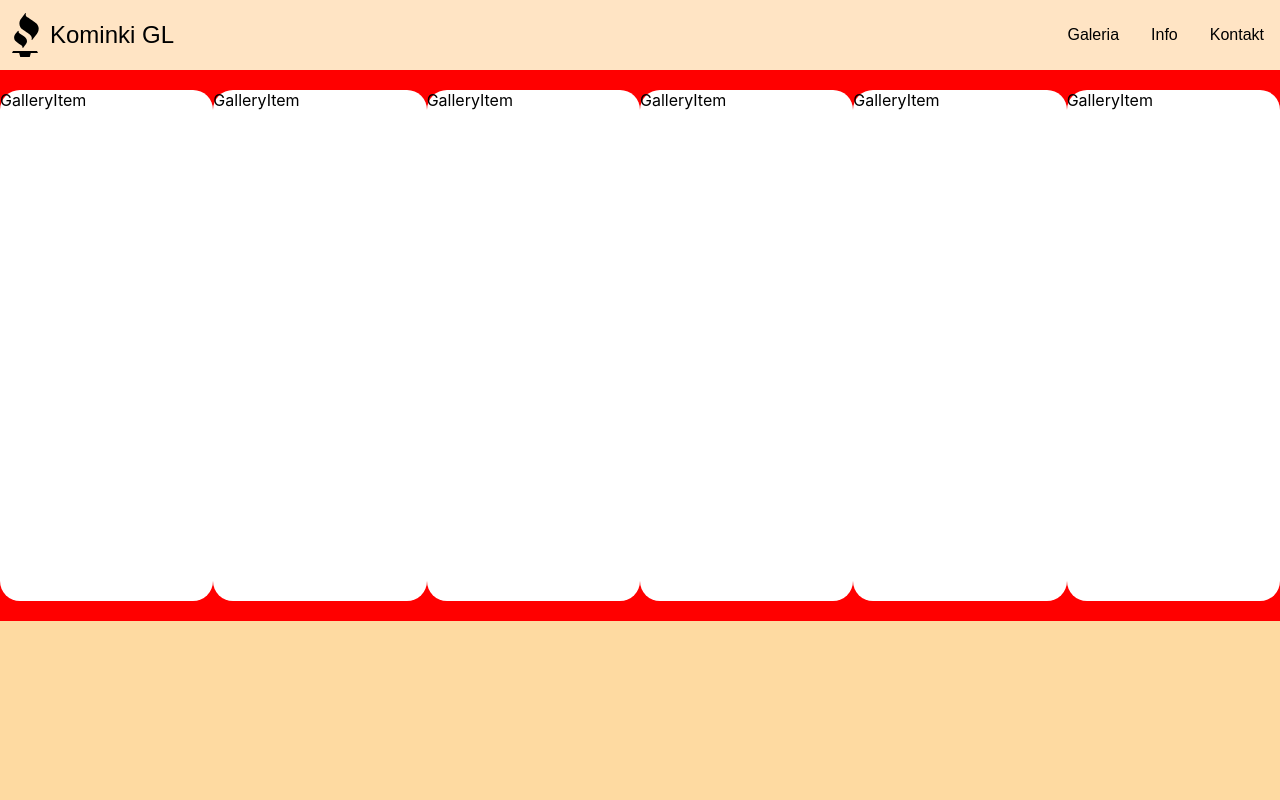
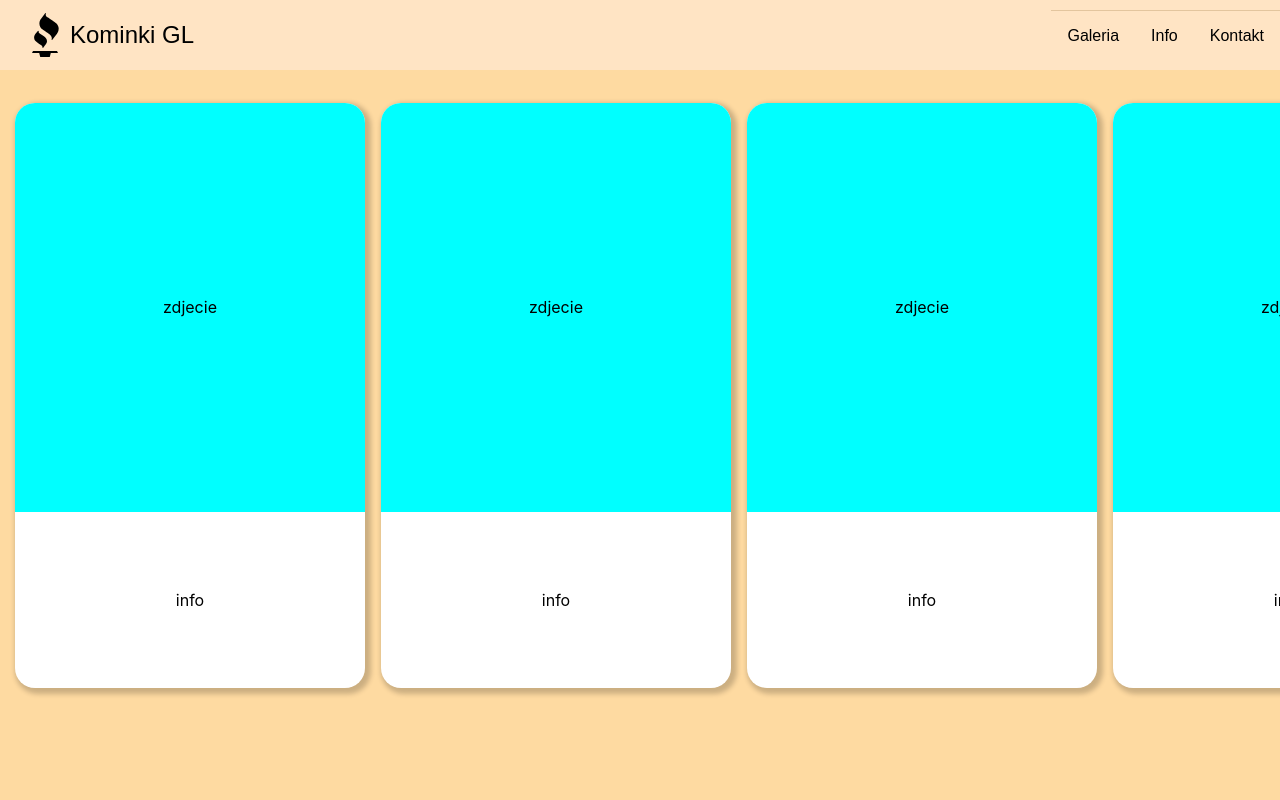
Before and after one commit to KeRoN00/grills, a React (Create React App) app: page / in a window 1280 px wide. Shown: the top 800 px of the page. Built offline with nearby package versions, Linux system fonts and the light colour scheme.

Commit message:
Added more styling into gallery (carousel)

```diff
--- a/src/App.css
+++ b/src/App.css
@@ -3,5 +3,12 @@ html {
   padding: 0;
   font-family: 'Gill Sans', 'Gill Sans MT', Calibri, 'Trebuchet MS', sans-serif;
   scroll-behavior:smooth;
-  -webkit-scrollbar: red;
+  scroll-behavior: smooth;
+  scrollbar-color: rgb(114, 73, 6) rgb(254, 218, 161);
+  scrollbar-width: thin;
+
+  scrollbar-gutter: auto;
 }
+body{
+  overflow: overlay;
+}
--- a/src/Components/About.module.css
+++ b/src/Components/About.module.css
@@ -16,7 +16,7 @@
     width: 75%;
     margin-top: 15px;
     margin: 10px auto;
-    background-color: rgb(137, 47, 2);
+    background-color:rgb(114, 73, 6);
     height: 4px;
     align-self: center;
 }
--- a/src/Components/Gallery.js
+++ b/src/Components/Gallery.js
@@ -1,12 +1,15 @@
-import React from "react";
+import React  from "react";
 import classes from "./Gallery.module.css";
 import GalleryItem from "./GalleryItem";
 
 const Gallery = () => {
+
+  //console.log(liczba);
   return (
     <div className={classes.gallery} id="Gallery">
-      <div className={classes.carousel}>
-        <GalleryItem />
+      <div className={classes.carousel} data-simplebar
+
+      >
         <GalleryItem />
         <GalleryItem />
         <GalleryItem />
--- a/src/Components/Gallery.module.css
+++ b/src/Components/Gallery.module.css
@@ -1,14 +1,23 @@
 
 .gallery {
   height: calc(100vh - 70px);
-  width: 100%;
   background-color: rgb(254, 218, 161);
 }
 .carousel{
-  height: 70%;
-  background-color: red;
-  padding: 20px 0;
-  overflow-wrap: normal;
+  height: 650px;
+  overflow-x: scroll;
   display: flex;
-  overflow-x: scroll;
+
+  padding: 0 15px;
+  grid-template-columns: repeat(6, 400px);
+	grid-template-rows: 1fr;
+	grid-column-gap: 1rem;
+  scroll-behavior: smooth;
+  scrollbar-color: rgb(114, 73, 6) rgb(254, 218, 161);
+  scrollbar-width: thin;
 }
+.carousel::-webkit-scrollbar-button {
+  background-color: transparent;
+  background: transparent;
+  color: transparent;
+}
--- a/src/Components/GalleryItem.js
+++ b/src/Components/GalleryItem.js
@@ -2,7 +2,15 @@ import React from 'react'
 import classes from "./GalleryItem.module.css"
 const GalleryItem = () => {
   return (
-    <div className={classes.card}>GalleryItem</div>
+    <div className={classes.card}>
+      <div className={classes.image}>
+         zdjecie
+      </div>
+      <div className={classes.description}>
+      info
+
+      </div>
+    </div>
   )
 }
 
--- a/src/Components/GalleryItem.module.css
+++ b/src/Components/GalleryItem.module.css
@@ -1,8 +1,28 @@
 .card{
-    width: 90%;
-    margin: 0 auto;
+    width: 350px;
     background-color: white;
     border-radius: 20px;
-    height: 100%;
+    height: 90%;
+    flex-shrink: 0;
+    display: flex;
+    flex-direction: column;
+    margin: auto;
+    overflow: hidden;
+    box-shadow: 3px 3px 5px 3px rgb(0,0,0,0.2);
+}
+.image{
+    height: 70%;
+    width: 100%;
+    background-color: aqua;
+    display: flex;
+    align-items: center;
+    justify-content: center;
 
 }
+.description{
+    height: 30%;
+    width: 100%;
+    display: flex;
+    align-items: center;
+    justify-content: center;
+}
--- a/src/Components/Navbar.module.css
+++ b/src/Components/Navbar.module.css
@@ -9,10 +9,12 @@
   font-family:fantasy;
   position: sticky;
   top: 0;
+
 }
 .navbarInfo{
   display: flex;
   align-items: center;
+  margin: auto 20px;
 }
 .brand {
   font-size: x-large;
@@ -24,9 +26,11 @@
   display: flex;
   flex-direction: row;
   background-color: bisque;
+
 }
 .navbarlinks li{
   list-style: none;
+  border-top: 1px solid rgb(114, 73, 6, 0.2);
 }
 .navbarlinks li a{
   text-decoration: none;
@@ -74,10 +78,12 @@
     flex-direction: column;
   }
   .navbarlinks li{
+    padding: 0;
     text-align: center;
   }
-  .navbarlinks li{
-   padding:.5rem 1rem;
+  .navbarlinks li a{
+    width: 100%;
+    padding:1.5rem 0;
   }
   .expanded {
     display: flex;
```
